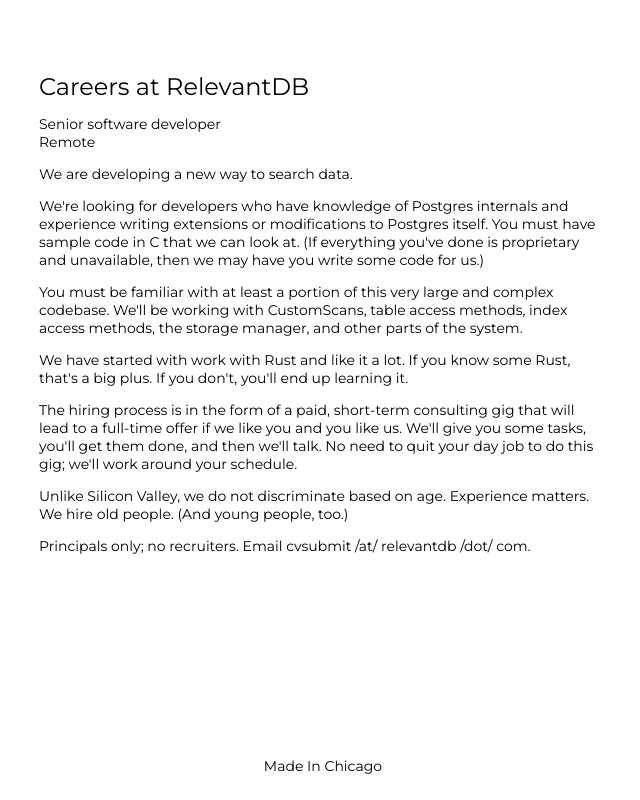
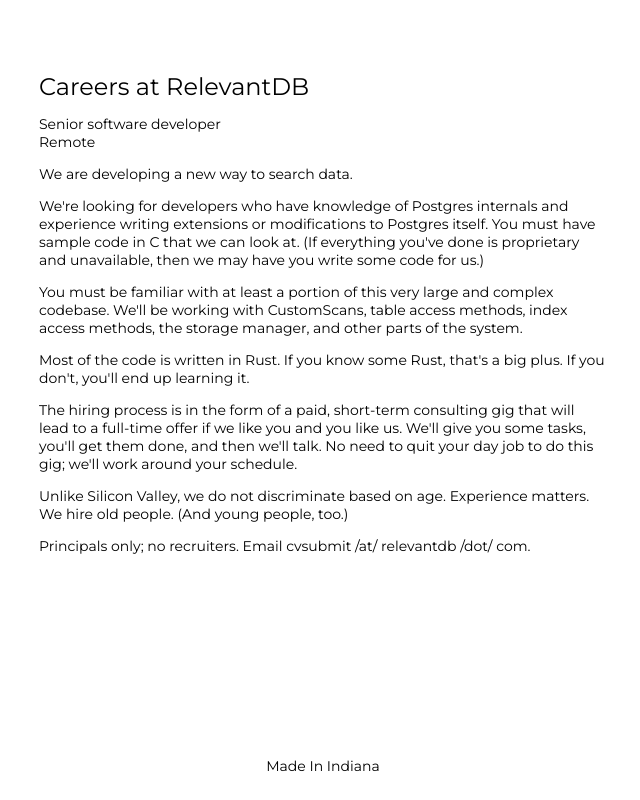
Before and after one commit to RelevantDB/RelevantDB_old_website, a plain HTML site: page docs/careers.html in a window 1280 px wide. Shown: the whole page, without its empty margins (317-957 px from the left). Drawn offline with Linux system fonts and the light colour scheme.

Commit message:
Update careers.html

```diff
--- a/docs/careers.html
+++ b/docs/careers.html
@@ -74,7 +74,7 @@
 table access methods, index access methods, the storage manager, and other parts of the system.
 </p>
 <p>
-We have started with work with Rust and like it a lot. If you know some Rust, that's a big plus. If you don't, you'll end up learning it.
+Most of the code is written in Rust. If you know some Rust, that's a big plus. If you don't, you'll end up learning it.
 </p>
 <p>
 The hiring process is in the form of a paid, short-term consulting gig that will lead to a full-time offer if we like you and you like us.
@@ -93,7 +93,7 @@
 
 <footer>
 <div class="footer">
-Made In Chicago
+Made In Indiana
 </div>
 </footer>
 </body>
```
